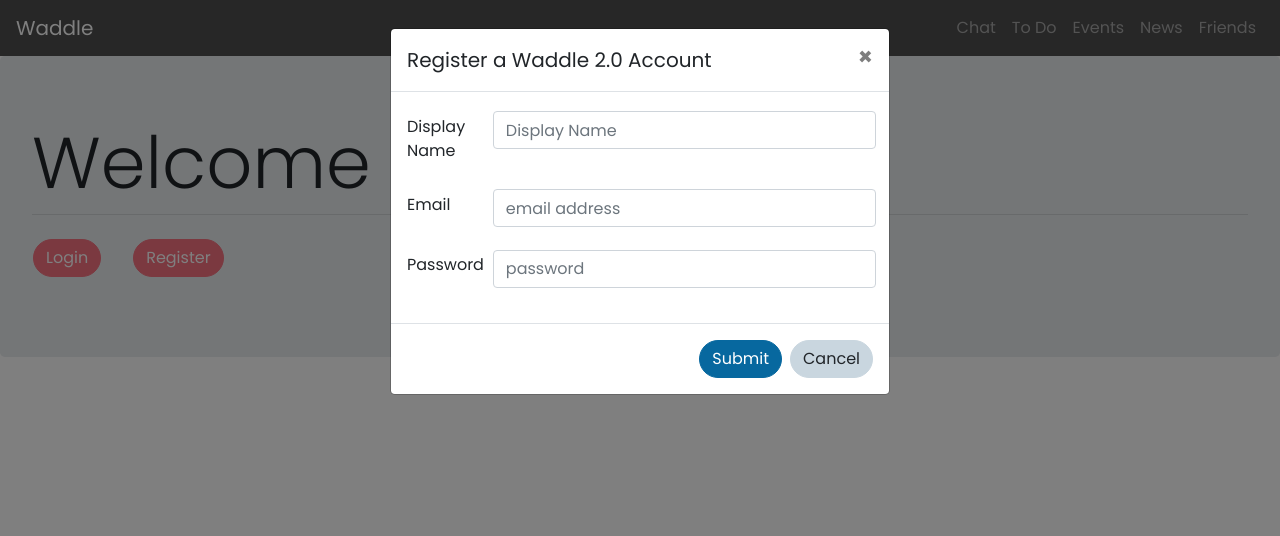
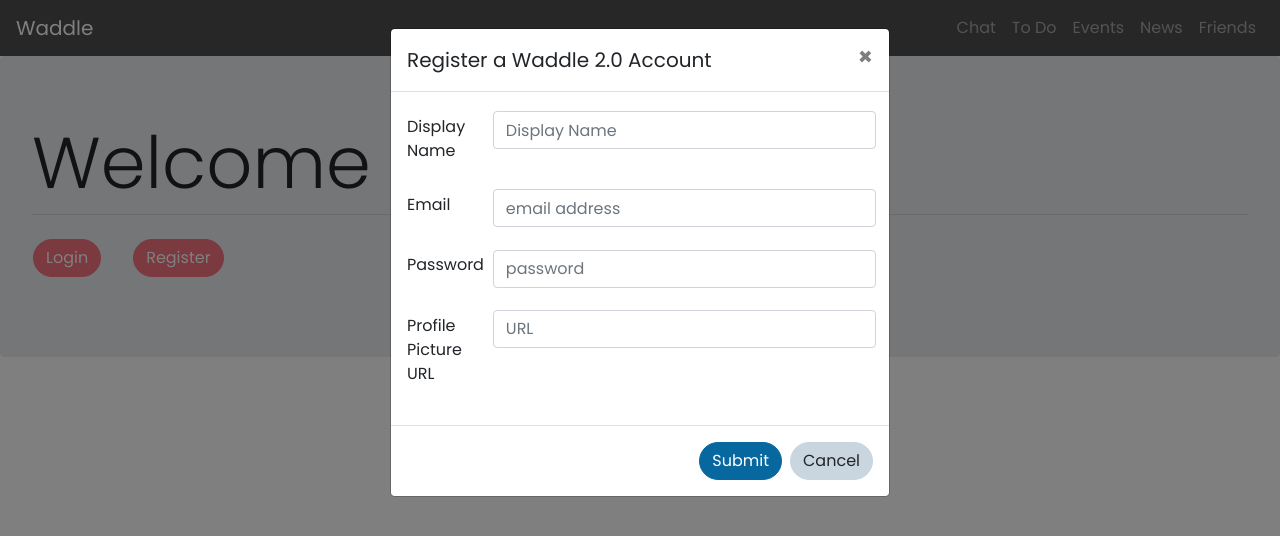
Before and after one commit to CurtainUp/react-nutshell, a React (Create React App) app: page /login in a window 1280 px wide. Both pictures are taken after a click on the button "Register". Shown: the top 536 px of the page. Built offline with nearby package versions, Linux system fonts and the light colour scheme; no server answers.

Commit message:
added option to add profile pic, display in friends

```diff
--- a/src/components/friends/Friend.js
+++ b/src/components/friends/Friend.js
@@ -1,6 +1,7 @@
 
 import React, { Component } from 'react'
 import UserCard from './UserCard'
+import "./Friends.css"
 
 export default class Friend extends Component {
   componentDidMount(){
--- a/src/components/friends/UserCard.js
+++ b/src/components/friends/UserCard.js
@@ -56,7 +56,7 @@ export default class UserCard extends Component {
                       return (
                         <Col key={user.id} xs="3">
                           <Card className="m-2">
-                            <CardImg top src="https://images.prod.meredith.com/product/bf6939dbafb59f9155a451b61943f9a1/1518689128659/l/emperor-penguin-chick-portrait-antarctica-framed-photographic-print-on-canvas-size-24-h-x-16-w-x-1-5-d" alt="Card image cap" />
+                            <CardImg top src={user.profilePic} alt="Card image cap" />
                             <CardBody>
                               <CardTitle>{user.displayName}</CardTitle>
                               <Button>Button</Button>
--- a/src/components/start/RegisterModal.js
+++ b/src/components/start/RegisterModal.js
@@ -7,7 +7,8 @@ class RegisterModal extends Component {
     modal: false,
     email: "",
     password: "",
-    displayName: ""
+    displayName: "",
+    profilePic: ""
   }
 
   toggle = () => {
@@ -27,7 +28,8 @@ class RegisterModal extends Component {
     let obj = {
       email: this.state.email,
       password: this.state.password,
-      displayName: this.state.displayName
+      displayName: this.state.displayName,
+      profilePic: this.state.profilePic
     }
     //validate and submit
     validate.newUser(obj)
@@ -62,6 +64,12 @@ class RegisterModal extends Component {
                 <Input type="password" name="password" id="password" placeholder="password" onChange={this.handleFieldChange} required />
               </Col>
             </FormGroup>
+            <FormGroup row>
+              <Label for="profilePic" sm={2}>Profile Picture URL</Label>
+              <Col sm={10}>
+                <Input type="profilePic" name="profilePic" id="profilePic" placeholder="URL" onChange={this.handleFieldChange} />
+              </Col>
+            </FormGroup>
           </ModalBody>
           <ModalFooter>
             <Button color="primary" type="submit" >Submit</Button>{' '}
```
Also changed, not shown: src/components/friends/Friends.css (added).
